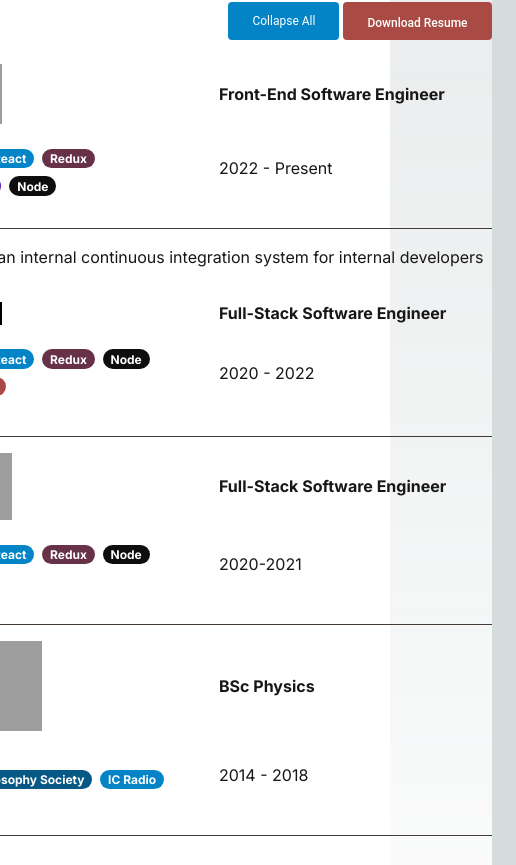
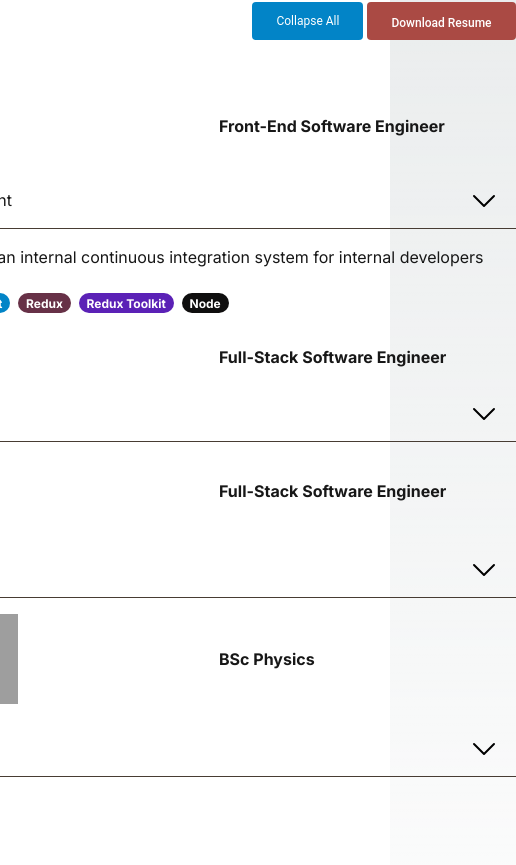
Before and after one commit to Mynameistessa/my-website, a Next.js app: page / in a window 390 px wide. Shown: the part 1099-1964 px from the top of the page, 516 px wide, since content can reach past the window. Built offline with nearby package versions, Linux system fonts and the light colour scheme; grey boxes are pictures that could not be loaded.

Commit message:
wip: cv refactor

```diff
--- a/components/CV.tsx
+++ b/components/CV.tsx
@@ -83,7 +83,7 @@ const CV: React.FC = () => {
         </button>
       </div>
 
-      <div className="min-w-full grid">
+      <div className="min-w-full grid mt-8">
         <StyledGrid className="items-center border-b dark:border-platinum-grey border-wood hover:dark:bg-slate-800 hover:bg-warm-yellow">
           <div className="px-6 py-4 whitespace-nowrap text-sm font-medium dark:text-white text-neutral-900">
             <Image
@@ -97,20 +97,10 @@ const CV: React.FC = () => {
           <div className="text-m  dark:text-white text-neutral-900 px-6 py-4 whitespace-nowrap font-bold">
             Front-End Software Engineer
           </div>
-          <div>
-            <div className="xs:invisible flex dark:text-white text-neutral-900 flex-wrap items-end space-x-2 space-y-2">
-              <span className="text-white inline-block whitespace-nowrap rounded-full bg-sky-800 px-[0.65em] pt-[0.35em] pb-[0.25em] text-center align-baseline text-[0.75em] font-bold leading-none">Typescript</span>
-              <span className="text-white inline-block whitespace-nowrap rounded-full bg-sky-600 px-[0.65em] pt-[0.35em] pb-[0.25em] text-center align-baseline text-[0.75em] font-bold leading-none">React</span>
-              <span className="text-white inline-block whitespace-nowrap rounded-full bg-lavendar px-[0.65em] pt-[0.35em] pb-[0.25em] text-center align-baseline text-[0.75em] font-bold leading-none">Redux</span>
-              <span className="text-white inline-block whitespace-nowrap rounded-full bg-violet-800 px-[0.65em] pt-[0.35em] pb-[0.25em] text-center align-baseline text-[0.75em] font-bold leading-none">Redux Toolkit</span>
-              <span className="text-white inline-block whitespace-nowrap rounded-full bg-almost-black px-[0.65em] pt-[0.35em] pb-[0.25em] text-center align-baseline text-[0.75em] font-bold leading-none">Node</span>
-            </div>
-          </div>
-
           <div className="text-m dark:text-white text-neutral-900 px-6 py-4 sm:py-2 whitespace-nowrap">
             2022 - Present
           </div>
-          <div className="float-right mr-4">
+          <div className="ml-auto mr-4">
             <CaretDown size={32} color={isDarkTheme ? 'white' : 'black'}
               onClick={() => {
                 updateListOnExpandCollapse(Sections.Unity);
@@ -120,8 +110,24 @@ const CV: React.FC = () => {
           </div>
         </StyledGrid>
         <div className={`${expandedList.includes(Sections.Unity) ? '' : 'hidden'} `}>
-          <div className="dark:text-white text-neutral-900 px-2 py-4 whitespace-nowrap text-m">Working on an internal continuous integration system for internal developers</div>
+          <div className="dark:text-white text-neutral-900 whitespace-nowrap text-m px-8 py-4">
+            <ol className="list-disc max-w-200 break-words">
+              <li>
+                Working on an internal continuous integration system for internal developers
+              </li>
+            </ol>
+          </div>
+          <div>
+            <div className="xs:invisible flex dark:text-white text-neutral-900 flex-wrap items-end space-x-2 space-y-2 mb-4">
+              <span className="text-white inline-block whitespace-nowrap rounded-full bg-sky-800 px-[0.65em] pt-[0.35em] pb-[0.25em] text-center align-baseline text-[0.75em] font-bold leading-none">Typescript</span>
+              <span className="text-white inline-block whitespace-nowrap rounded-full bg-sky-600 px-[0.65em] pt-[0.35em] pb-[0.25em] text-center align-baseline text-[0.75em] font-bold leading-none">React</span>
+              <span className="text-white inline-block whitespace-nowrap rounded-full bg-lavendar px-[0.65em] pt-[0.35em] pb-[0.25em] text-center align-baseline text-[0.75em] font-bold leading-none">Redux</span>
+              <span className="text-white inline-block whitespace-nowrap rounded-full bg-violet-800 px-[0.65em] pt-[0.35em] pb-[0.25em] text-center align-baseline text-[0.75em] font-bold leading-none">Redux Toolkit</span>
+              <span className="text-white inline-block whitespace-nowrap rounded-full bg-almost-black px-[0.65em] pt-[0.35em] pb-[0.25em] text-center align-baseline text-[0.75em] font-bold leading-none">Node</span>
+            </div>
+          </div>
         </div>
+
         <StyledGrid className="items-center border-b dark:border-platinum-grey border-wood hover:dark:bg-slate-800 hover:bg-warm-yellow">
           <div className="px-6 py-4 whitespace-nowrap text-m font-medium dark:text-white text-neutral-900">
             <Image
@@ -135,8 +141,31 @@ const CV: React.FC = () => {
           <div className="text-m dark:text-white text-neutral-900 px-6 py-4 whitespace-nowrap font-bold">
             Full-Stack Software Engineer
           </div>
+
+          <div className="text-m dark:text-white text-neutral-900 px-6 py-4 sm:py-2 whitespace-nowrap">
+            2020 - 2022
+          </div>
+          <div className="ml-auto mr-4">
+            <CaretDown size={32} color={isDarkTheme ? 'white' : 'black'}
+              onClick={() => {
+                updateListOnExpandCollapse(Sections.BBC);
+              }
+              }
+            />
+          </div>
+        </StyledGrid>
+        <div className={`${expandedList.includes(Sections.BBC) ? '' : 'hidden'} dark:text-white text-neutral-900 mb-4 px-8 py-4`}>
+          <ol className="list-disc max-w-200 break-words">
+            <li className="mt-2">Building micro-services and internal tools for journalists using Scala, React, Node, GraphQL, Redux, Typescript and AWS
+            </li>
+            <li className="mt-2">
+              Including development of the content management system
+              used by over 6000 journalists worldwide to discover,
+              create and curate world-class BBC content for the web,
+              mobile, apps and other platforms, most notably the BBC News and BBC Sport site</li>
+          </ol>
           <div>
-            <div className="flex dark:text-white text-neutral-900 flex-wrap items-end space-x-2 space-y-2 mb-2">
+            <div className="flex dark:text-white text-neutral-900 flex-wrap items-end space-x-2 space-y-2 mb-2 ">
               <span className="text-white inline-block whitespace-nowrap rounded-full bg-sky-800 px-[0.65em] pt-[0.35em] pb-[0.25em] text-center align-baseline text-[0.75em] font-bold leading-none">Typescript</span>
               <span className="text-white inline-block whitespace-nowrap rounded-full bg-sky-600 px-[0.65em] pt-[0.35em] pb-[0.25em] text-center align-baseline text-[0.75em] font-bold leading-none">React</span>
               <span className="text-white inline-block whitespace-nowrap rounded-full bg-lavendar px-[0.65em] pt-[0.35em] pb-[0.25em] text-center align-baseline text-[0.75em] font-bold leading-none">Redux</span>
@@ -145,20 +174,6 @@ const CV: React.FC = () => {
               <span className="text-white inline-block whitespace-nowrap rounded-full bg-brick-red px-[0.65em] pt-[0.35em] pb-[0.25em] text-center align-baseline text-[0.75em] font-bold leading-none">Scala</span>
             </div>
           </div>
-          <div className="text-m dark:text-white text-neutral-900 px-6 py-4 sm:py-2 whitespace-nowrap">
-            2020 - 2022
-          </div>
-          <div className="float-right mr-4">
-            <CaretDown size={32} color={isDarkTheme ? 'white' : 'black'}
-              onClick={() => {
-                updateListOnExpandCollapse(Sections.BBC);
-              }
-              }
-            />
-          </div>
-        </StyledGrid>
-        <div className={`${expandedList.includes(Sections.BBC) ? '' : 'hidden'} dark:text-white text-neutral-900`}>
-          <div className="text-m whitespace-nowrap px-2 py-4">Building micro-services and internal tools for journalists using Scala, React, Node, GraphQL, Redux, Typescript and AWS</div>
         </div>
         <StyledGrid className="items-center border-b dark:border-platinum-grey border-wood hover:dark:bg-slate-800 hover:bg-warm-yellow">
           <div className="px-6 py-4 whitespace-nowrap text-m font-medium dark:text-white text-neutral-900">
@@ -169,11 +184,40 @@ const CV: React.FC = () => {
               height='90'
             />
           </div>
-          <div className="text-m dark:text-white text-neutral-900 px-6 py-4 whitespace-nowrap font-bold">
+          <div className="text-m dark:text-white text-neutral-900 px-6 py-4 whitespace-nowrap font-bold ">
             Full-Stack Software Engineer
           </div>
+
+          <div className="text-m dark:text-white text-neutral-900 px-6 py-4 sm:py-2 whitespace-nowrap">
+            2020-2021
+          </div>
+          <div className="ml-auto mr-4">
+            <CaretDown size={32} color={isDarkTheme ? 'white' : 'black'}
+              onClick={() => {
+                updateListOnExpandCollapse(Sections.DabApps);
+              }
+              } />
+          </div>
+        </StyledGrid>
+        <div className={`${expandedList.includes(Sections.DabApps) ? '' : 'hidden'} dark:text-white text-neutral-900 px-8 py-4 text-m max-w-200 break-words`}>
+          <ol className="list-disc max-w-200 break-words">
+            <li>
+              I worked in an agile team to build webapps for brands including
+              <ol className="list-disc list-inside pl-5 mt-2 space-y-1 ">
+                <li>
+                  Centurion (a mobile app written in react native that controls a laboratory centrifuge)
+                </li>
+                <li>
+                  Xperta (Revolutionising the way legal professionals connect with expert witnesses)
+                </li>
+                <li>
+                  Peoplewise (award-winning assessment and development talent solutions)
+                </li>
+              </ol>
+            </li>
+          </ol>
           <div>
-            <div className="flex dark:text-white text-neutral-900 flex-wrap items-end space-x-2 space-y-2">
+            <div className="flex dark:text-white text-neutral-900 flex-wrap items-end space-x-2 space-y-2 ">
               <span className="text-white inline-block whitespace-nowrap rounded-full bg-sky-800 px-[0.65em] pt-[0.35em] pb-[0.25em] text-center align-baseline text-[0.75em] font-bold leading-none">Typescript</span>
               <span className="text-white inline-block whitespace-nowrap rounded-full bg-sky-600 px-[0.65em] pt-[0.35em] pb-[0.25em] text-center align-baseline text-[0.75em] font-bold leading-none">React</span>
               <span className="text-white inline-block whitespace-nowrap rounded-full bg-lavendar px-[0.65em] pt-[0.35em] pb-[0.25em] text-center align-baseline text-[0.75em] font-bold leading-none">Redux</span>
@@ -181,19 +225,6 @@ const CV: React.FC = () => {
               <span className="text-white inline-block whitespace-nowrap rounded-full bg-green-700 px-[0.65em] pt-[0.35em] pb-[0.25em] text-center align-baseline text-[0.75em] font-bold leading-none">Django</span>
             </div>
           </div>
-          <div className="text-m dark:text-white text-neutral-900 px-6 py-4 sm:py-2 whitespace-nowrap">
-            2020-2021
-          </div>
-          <div className="float-right mr-4">
-            <CaretDown size={32} color={isDarkTheme ? 'white' : 'black'}
-              onClick={() => {
-                updateListOnExpandCollapse(Sections.DabApps);
-              }
-              } />
-          </div>
-        </StyledGrid>
-        <div className={`${expandedList.includes(Sections.DabApps) ? '' : 'hidden'} dark:text-white text-neutral-900 px-2 py-4 whitespace-nowrap text-m`}>
-          I worked in an agile team to build webapps for brands such as Centurion, Xperta & Peoplewise
         </div>
         <StyledGrid className="items-center border-b dark:border-platinum-grey border-wood hover:dark:bg-slate-800 hover:bg-warm-yellow">
           <div className="px-6 py-4 whitespace-nowrap text-lg font-medium dark:text-white text-neutral-900">
@@ -207,17 +238,11 @@ const CV: React.FC = () => {
           <div className="text-m dark:text-white text-neutral-900 px-6 py-4 whitespace-nowrap font-bold">
             BSc Physics
           </div>
-          <div>
-            <div className="flex dark:text-white text-neutral-900 flex-wrap items-end space-x-2 space-y-2">
-              <span className="text-white inline-block whitespace-nowrap rounded-full bg-green-700 px-[0.65em] pt-[0.35em] pb-[0.25em] text-center align-baseline text-[0.75em] font-bold leading-none">Python</span>
-              <span className="text-white inline-block whitespace-nowrap rounded-full bg-sky-800 px-[0.65em] pt-[0.35em] pb-[0.25em] text-center align-baseline text-[0.75em] font-bold leading-none">Philosophy Society</span>
-              <span className="text-white inline-block whitespace-nowrap rounded-full bg-sky-600 px-[0.65em] pt-[0.35em] pb-[0.25em] text-center align-baseline text-[0.75em] font-bold leading-none">IC Radio</span>
-            </div>
-          </div>
+
           <div className="text-m dark:text-white text-neutral-900 px-6 py-4 sm:py-2 whitespace-nowrap">
             2014 - 2018
           </div>
-          <div className="float-right mr-4">
+          <div className="ml-auto mr-4">
             <CaretDown size={32} color={isDarkTheme ? 'white' : 'black'}
               onClick={() => {
                 updateListOnExpandCollapse(Sections.Physics);
@@ -228,7 +253,7 @@ const CV: React.FC = () => {
         </StyledGrid>
         <div className={`${expandedList.includes(Sections.Physics) ? '' : 'hidden'} dark:text-white text-neutral-900 px-8 py-4 text-m max-w-200 break-words`}>
           <ol className="list-disc max-w-200 break-words">
-            <li className="mt-2">Courses included: <i>Classical Mechanics, Environmental Physics, Fluid Dynamics, Quantum Mechanics, Electricity and magnetism, Relativity, Fourier Analysis, Light and Matter and more</i>
+            <li className="mt-2">Courses included <i>Classical Mechanics, Environmental Physics, Fluid Dynamics, Quantum Mechanics, Electricity and magnetism, Relativity, Fourier Analysis, Light and Matter and more</i>
             </li>
             <li className="mt-2">Coursework included computing and laboratory modules where I used Python to model data and derive known relationships and summarised in reports</li>
             <li className="mt-2">Extracurricular Activities:
@@ -241,6 +266,13 @@ const CV: React.FC = () => {
               </ol>
             </li>
           </ol>
+          <div>
+            <div className="flex dark:text-white text-neutral-900 flex-wrap items-end space-x-2 space-y-2 mb-4">
+              <span className="text-white inline-block whitespace-nowrap rounded-full bg-green-700 px-[0.65em] pt-[0.35em] pb-[0.25em] text-center align-baseline text-[0.75em] font-bold leading-none">Python</span>
+              <span className="text-white inline-block whitespace-nowrap rounded-full bg-dolphin-blue px-[0.65em] pt-[0.35em] pb-[0.25em] text-center align-baseline text-[0.75em] font-bold leading-none">Philosophy Society</span>
+              <span className="text-white inline-block whitespace-nowrap rounded-full bg-sky-600 px-[0.65em] pt-[0.35em] pb-[0.25em] text-center align-baseline text-[0.75em] font-bold leading-none">IC Radio</span>
+            </div>
+          </div>
         </div>
       </div>
     </div >
```
